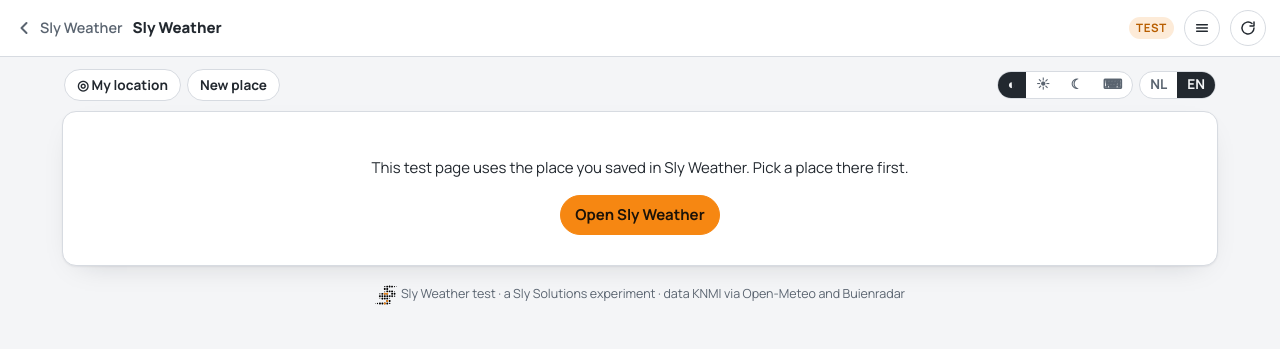
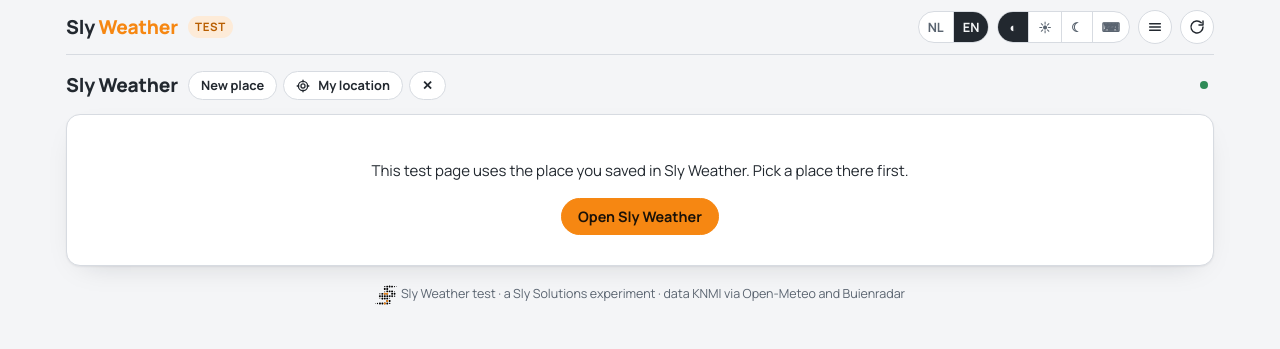
Before and after one commit to SlySolutions/sly-weather, a plain HTML site: page site/weather/test/index.html in a window 1280 px wide. Drawn offline with Linux system fonts and the light colour scheme.

Commit message:
Timeline test-8: header and place bar as in the main app, press and hold is a preview while the menu is open

```diff
--- a/site/weather/test/index.html
+++ b/site/weather/test/index.html
@@ -3,10 +3,10 @@
 <head>
 <meta charset="utf-8">
 <meta name="viewport" content="width=device-width,initial-scale=1,viewport-fit=cover">
-<meta http-equiv="Content-Security-Policy" content="default-src 'none'; script-src 'sha256-fqOcRd3tOF0r2pd4n2DVr3GqNZTi5n5ZEwET/+48IGw='; style-src 'unsafe-inline'; img-src 'self' data: https://image.buienradar.nl https://image-cdn.buienradar.nl; connect-src https://api.open-meteo.com; font-src data:; manifest-src 'self'; worker-src 'self'; base-uri 'none'; form-action 'none'">
+<meta http-equiv="Content-Security-Policy" content="default-src 'none'; script-src 'sha256-j6UCYC9VTnedKgZwslp145pxJ8WmNa5Qzs3VQYQ+YpE='; style-src 'unsafe-inline'; img-src 'self' data: https://image.buienradar.nl https://image-cdn.buienradar.nl; connect-src https://api.open-meteo.com; font-src data:; manifest-src 'self'; worker-src 'self'; base-uri 'none'; form-action 'none'">
 <meta name="robots" content="noindex">
 <meta name="description" content="Sly Weather experiment: one timeline for the coming hours and the week, with the rain map and the forecast for any moment you touch.">
-<meta name="version" content="test-7">
+<meta name="version" content="test-8">
 <meta name="theme-color" content="#F4F5F7" media="(prefers-color-scheme: light)">
 <meta name="theme-color" content="#14171B" media="(prefers-color-scheme: dark)">
 <title>Sly Weather test: tijdlijn</title>
@@ -26,7 +26,7 @@
   --accent:#F68712; --accent-ink:#B85E00; --accent-soft:#FDEBD8;
   --focus:#1F6FEB;
   --rain-1:#BFE3FF; --rain-2:#5FB4F2; --rain-3:#1F6FEB; --rain-4:#8B3FD9; --rain-5:#D23B6B;
-  --temp:#E0702A; --temp-cold:#2F7FD6; --wind:#2E8B57;
+  --temp:#E0702A; --temp-cold:#2F7FD6; --wind:#2E8B57; --ok:#2E8B57;
   --map-land:#E3E6EA; --map-prov:#8A939E; --map-sea:#F4F5F7;
   --night:rgba(34,40,47,.17); --day:rgba(246,135,18,.06);
   --radius:14px;
@@ -40,7 +40,7 @@
     --bg:#14171B; --bg-2:#1C2026; --bg-3:#242930; --text:#E7E9EC; --text-2:#A6AEB8; --line:#30363E;
     --accent:#F68712; --accent-ink:#FFB066; --accent-soft:#3A2A18;
     --rain-1:#3B7DB8; --rain-2:#5FB4F2; --rain-3:#9CD3FF; --rain-4:#C79BFF; --rain-5:#FF7AA2;
-    --temp:#FFB066; --temp-cold:#7FB6FF; --wind:#5BD08A;
+    --temp:#FFB066; --temp-cold:#7FB6FF; --wind:#5BD08A; --ok:#5BD08A;
     --map-land:#2A3038; --map-prov:#6B7684; --map-sea:#14171B; --night:rgba(0,0,0,.5); --day:rgba(255,255,255,.05);
     --shadow:0 1px 2px rgba(0,0,0,.4),0 12px 30px -18px rgba(0,0,0,.7); color-scheme:dark;
   }
@@ -49,7 +49,7 @@
   --bg:#14171B; --bg-2:#1C2026; --bg-3:#242930; --text:#E7E9EC; --text-2:#A6AEB8; --line:#30363E;
   --accent:#F68712; --accent-ink:#FFB066; --accent-soft:#3A2A18;
   --rain-1:#3B7DB8; --rain-2:#5FB4F2; --rain-3:#9CD3FF; --rain-4:#C79BFF; --rain-5:#FF7AA2;
-  --temp:#FFB066; --temp-cold:#7FB6FF; --wind:#5BD08A;
+  --temp:#FFB066; --temp-cold:#7FB6FF; --wind:#5BD08A; --ok:#5BD08A;
   --map-land:#2A3038; --map-prov:#6B7684; --map-sea:#14171B; --night:rgba(0,0,0,.5); --day:rgba(255,255,255,.05);
   --shadow:0 1px 2px rgba(0,0,0,.4),0 12px 30px -18px rgba(0,0,0,.7); color-scheme:dark;
 }
@@ -57,44 +57,52 @@
   --bg:#0A0E0C; --bg-2:#0F1512; --bg-3:#152019; --text:#9FE8A8; --text-2:#5FAA6A; --line:#1F3A27;
   --accent:#F68712; --accent-ink:#FFB066; --accent-soft:#1E2A14;
   --rain-1:#2F6B4A; --rain-2:#3FA66A; --rain-3:#5BF07A; --rain-4:#C8FF5B; --rain-5:#F68712;
-  --temp:#F68712; --temp-cold:#5FB4F2; --wind:#9FE8A8;
+  --temp:#F68712; --temp-cold:#5FB4F2; --wind:#9FE8A8; --ok:#5BF07A;
   --map-land:#101A14; --map-prov:#5FAA6A; --map-sea:#0A0E0C; --night:rgba(0,0,0,.55); --day:rgba(159,232,168,.06);
   --font-body:var(--font-mono); --radius:2px; --shadow:none; color-scheme:dark;
 }
 *{box-sizing:border-box}
 body{margin:0;background:var(--bg);color:var(--text);font-family:var(--font-body);font-size:15px;line-height:1.5;-webkit-text-size-adjust:100%}
 a{color:var(--accent-ink)}
-header.top{position:sticky;top:0;z-index:30;display:flex;align-items:center;gap:10px;padding:10px 14px;background:var(--bg-2);border-bottom:1px solid var(--line)}
-header.top .back{display:inline-flex;align-items:center;gap:6px;text-decoration:none;color:var(--text-2);font-weight:600;font-size:.9rem;white-space:nowrap}
-header.top .back svg{width:20px;height:20px}
-header.top .name{flex:1;min-width:0;overflow:hidden;text-overflow:ellipsis;white-space:nowrap;font-weight:800}
-header.top .tag{font-size:.72rem;font-weight:700;letter-spacing:.06em;text-transform:uppercase;color:var(--accent-ink);background:var(--accent-soft);padding:2px 7px;border-radius:999px}
-.iconbtn{width:36px;height:36px;border-radius:999px;border:1px solid var(--line);background:var(--bg-2);color:var(--text);display:inline-flex;align-items:center;justify-content:center;cursor:pointer;padding:0}
-.iconbtn:hover{border-color:var(--text-2)}
+/* Bovenbalk en plekbalk: dezelfde opbouw en stijl als de hoofdapp */
+header.top{position:sticky;top:env(safe-area-inset-top,0px);z-index:30;background:var(--bg);display:flex;align-items:center;justify-content:space-between;gap:10px;padding-block:10px;border-bottom:1px solid var(--line);flex-wrap:wrap}
+.brand{display:flex;align-items:center;gap:10px;text-decoration:none;color:inherit;min-width:0}
+.brand .name{font-weight:800;font-size:1.2rem;letter-spacing:-.01em;white-space:nowrap}
+.brand .name b{color:var(--accent);font-weight:800}
+.tag{font-size:.72rem;font-weight:700;letter-spacing:.06em;text-transform:uppercase;color:var(--accent-ink);background:var(--accent-soft);padding:2px 7px;border-radius:999px}
+:root[data-theme="nerd"] .brand .name::after{content:"_";color:var(--accent);animation:blink 1s steps(1) infinite}@keyframes blink{50%{opacity:0}}
+.controls{display:flex;align-items:center;gap:8px;flex-wrap:wrap;justify-content:flex-end}
+.seg{display:inline-flex;border:1px solid var(--line);border-radius:999px;overflow:hidden;background:var(--bg-2)}
+.seg button{appearance:none;border:0;background:transparent;color:var(--text-2);font:inherit;font-size:.8rem;font-weight:700;padding:6px 9px;cursor:pointer;line-height:1;min-height:30px;min-width:30px}
+.seg button[aria-pressed="true"]{background:var(--text);color:var(--bg)}
+.seg button+button{border-left:1px solid var(--line)}
+.iconbtn{appearance:none;border:1px solid var(--line);background:var(--bg-2);color:var(--text);width:34px;height:34px;border-radius:999px;cursor:pointer;display:inline-grid;place-items:center;font:inherit;flex:none;padding:0}
+.iconbtn:hover,.seg button:hover{color:var(--text)}
 .iconbtn.spin svg{animation:spin 1s linear infinite}@keyframes spin{to{transform:rotate(360deg)}}
-:root[data-theme="nerd"] .iconbtn,:root[data-theme="nerd"] .tag,:root[data-theme="nerd"] .zoom button{border-radius:2px}
-.app{max-width:1180px;margin:0 auto;padding:12px 12px 40px}
+.locbar{display:flex;align-items:center;justify-content:space-between;gap:10px 12px;flex-wrap:wrap;margin-top:16px}
+.locbar .place{display:flex;align-items:center;gap:10px;min-width:0;flex-wrap:wrap}
+.locbar .place .n{font-weight:800;font-size:1.2rem;letter-spacing:-.01em}
+.locbar select{font:inherit;color:var(--text);background:var(--bg-2);border:1px solid var(--line);border-radius:999px;padding:6px 10px;font-weight:700;max-width:11rem}
+.locbar .actions{display:flex;gap:6px;align-items:center}
+.locbar .actions .btn svg{width:14px;height:14px}
+.btn.small{padding:6px 12px;font-size:.8rem}
+:root[data-theme="nerd"] .iconbtn,:root[data-theme="nerd"] .tag,:root[data-theme="nerd"] .seg,:root[data-theme="nerd"] .seg button,:root[data-theme="nerd"] .locbar select,:root[data-theme="nerd"] .zoom button{border-radius:2px}
+.app{max-width:1180px;margin:0 auto;padding-block:0 32px;padding-left:max(16px,env(safe-area-inset-left,0px));padding-right:max(16px,env(safe-area-inset-right,0px))}
+#content,#empty{margin-top:14px}
 .card{background:var(--bg-2);border:1px solid var(--line);border-radius:var(--radius);box-shadow:var(--shadow);padding:12px 14px;margin-bottom:12px}
 :root[data-theme="nerd"] .card{border-color:var(--text-2)}
-.status{font-size:.82rem;color:var(--text-2);margin:0 2px 10px}
-.status.err{color:#D23B6B}
+.status{font-size:.8rem;color:var(--text-2)}
+.status .dot{display:inline-block;width:8px;height:8px;border-radius:50%;background:var(--ok);margin-right:6px;vertical-align:1px}
+.status.err .dot{background:var(--rain-5)}
 /* Welke delen de pagina toont: eerste keer alles, daarna de keuze (op dit toestel bewaard) */
 /* Menu onder de hamburger: alleen de delen; open en dicht met de knop. Tik is aan of uit, lang indrukken toont alleen dat deel */
-.menu{position:absolute;right:12px;top:calc(100% + 6px);max-width:calc(100% - 24px);background:var(--bg-2);border:1px solid var(--line);border-radius:var(--radius);box-shadow:var(--shadow);padding:10px 12px;z-index:31}
+.menu{position:absolute;right:0;top:calc(100% + 6px);max-width:calc(100% - 24px);background:var(--bg-2);border:1px solid var(--line);border-radius:var(--radius);box-shadow:var(--shadow);padding:10px 12px;z-index:31}
 .menu .hint2{font-size:.72rem;color:var(--text-2);margin:8px 0 0}
 :root[data-theme="nerd"] .menu{border-color:var(--text-2)}
-/* Balk onder de bovenbalk, zoals in de hoofdapp: plek, Mijn locatie, nieuwe plek; weergave en taal */
-.bar{display:flex;flex-wrap:wrap;gap:8px 12px;align-items:center;justify-content:space-between;margin:0 2px 10px}
-.bar .row{display:flex;flex-wrap:wrap;gap:6px;align-items:center}
-.bar select{font:inherit;color:var(--text);background:var(--bg-2);border:1px solid var(--line);border-radius:999px;padding:5px 10px;font-weight:700;max-width:11rem}
-.bar .btn{padding:5px 12px;font-size:.85rem}
-.seg{display:inline-flex;border:1px solid var(--line);border-radius:999px;overflow:hidden;background:var(--bg-2)}
-.seg button{border:0;background:transparent;color:var(--text-2);font:inherit;font-size:.85rem;font-weight:700;padding:4px 10px;cursor:pointer;line-height:1.3}
-.seg button[aria-pressed="true"]{background:var(--text);color:var(--bg)}
-:root[data-theme="nerd"] .bar select,:root[data-theme="nerd"] .seg,:root[data-theme="nerd"] .seg button{border-radius:2px}
 .chips{display:flex;flex-wrap:wrap;gap:6px;align-items:center;margin:0;font-size:.78rem;color:var(--text-2);user-select:none;-webkit-user-select:none;-webkit-touch-callout:none}
 .chips button{border:1px solid var(--line);background:var(--bg-2);color:var(--text-2);font:inherit;font-size:.78rem;font-weight:700;padding:3px 10px;border-radius:999px;cursor:pointer}
 .chips button[aria-pressed="true"]{background:var(--text);color:var(--bg);border-color:var(--text)}
+.chips button.solo{box-shadow:0 0 0 2px var(--accent)}
 :root[data-theme="nerd"] .chips button{border-radius:2px}
 /* Uitlezing van het gekozen moment */
 .readout .when{display:flex;align-items:baseline;gap:8px;flex-wrap:wrap;font-size:.9rem;color:var(--text-2)}
@@ -143,7 +151,7 @@ canvas#map{display:block;width:100%;height:auto;border-radius:10px;background:va
 .explain code{font-family:var(--font-mono);font-size:.8em}
 .explain li{overflow-wrap:anywhere}
 .empty{text-align:center;padding:30px 10px}
-.btn{display:inline-block;border:1px solid var(--line);background:var(--bg-2);color:var(--text);font:inherit;font-weight:700;padding:8px 14px;border-radius:999px;text-decoration:none;cursor:pointer}
+.btn{display:inline-flex;align-items:center;gap:8px;padding:9px 16px;border-radius:999px;font-weight:700;text-decoration:none;border:1px solid var(--line);font-size:.9rem;cursor:pointer;font-family:inherit;background:var(--bg-2);color:var(--text);line-height:1.2}
 .btn.primary{background:var(--accent);border-color:var(--accent);color:#1B1208}
 :root[data-theme="nerd"] .btn{border-radius:2px}:root[data-theme="nerd"] .btn.primary{background:var(--text);color:var(--bg);border-color:var(--text)}
 footer.foot{font-size:.78rem;color:var(--text-2);text-align:center;margin-top:18px}
@@ -155,20 +163,25 @@ footer.foot svg{width:22px;height:22px;vertical-align:middle;margin-right:4px}
 </style>
 </head>
 <body>
+<main class="app">
 <header class="top">
-  <a class="back" href="../" id="back"><svg viewBox="0 0 24 24" fill="none" stroke="currentColor" stroke-width="2.4" stroke-linecap="round" stroke-linejoin="round" aria-hidden="true"><path d="M15 18l-6-6 6-6"/></svg><span>Sly Weather</span></a>
-  <div class="name" id="placename"></div>
-  <span class="tag" id="tag">test</span>
-  <button class="iconbtn" id="menubtn" type="button" aria-label="Toon" aria-expanded="false"><svg width="16" height="16" viewBox="0 0 24 24" fill="none" stroke="currentColor" stroke-width="2.2" stroke-linecap="round" aria-hidden="true"><path d="M4 7h16M4 12h16M4 17h16"/></svg></button>
-  <button class="iconbtn" id="refresh" type="button" aria-label="Vernieuwen"><svg width="16" height="16" viewBox="0 0 24 24" fill="none" stroke="currentColor" stroke-width="2.2" stroke-linecap="round" stroke-linejoin="round" aria-hidden="true"><path d="M21 12a9 9 0 1 1-3-6.7"/><path d="M21 3v6h-6"/></svg></button>
+  <a class="brand" href="../" aria-label="Sly Weather"><span class="name">Sly <b>Weather</b></span><span class="tag">test</span></a>
+  <div class="controls">
+    <div class="seg lang" id="langs" role="group" aria-label="Taal / Language"></div>
+    <div class="seg theme" id="themes" role="group" aria-label="Thema"></div>
+    <button class="iconbtn" id="menubtn" type="button" aria-label="Delen" aria-expanded="false"><svg width="16" height="16" viewBox="0 0 24 24" fill="none" stroke="currentColor" stroke-width="2.2" stroke-linecap="round" aria-hidden="true"><path d="M4 7h16M4 12h16M4 17h16"/></svg></button>
+    <button class="iconbtn" id="refresh" type="button" aria-label="Vernieuwen"><svg width="16" height="16" viewBox="0 0 24 24" fill="none" stroke="currentColor" stroke-width="2.2" stroke-linecap="round" stroke-linejoin="round" aria-hidden="true"><path d="M21 12a9 9 0 1 1-2.6-6.4"/><path d="M21 3v6h-6"/></svg></button>
+  </div>
   <div class="menu" id="menu" hidden><div class="chips" id="chips"></div><p class="hint2" id="chiphint"></p></div>
 </header>
-<main class="app">
-  <div class="bar" id="bar">
-    <div class="row"><select id="placesel" aria-label="Plek"></select><button class="btn" id="geobtn" type="button"></button><a class="btn" id="newplace" href="../"></a></div>
-    <div class="row"><div class="seg" id="themes" role="group"></div><div class="seg" id="langs" role="group"></div></div>
+  <div class="locbar" id="locbar">
+    <div class="place">
+      <span class="n" id="placename">–</span>
+      <select id="placesel" aria-label="Plek"></select>
+      <span class="actions"><a class="btn small" id="newplace" href="../"></a><button class="btn small" id="geobtn" type="button"><svg viewBox="0 0 24 24" fill="none" stroke="currentColor" stroke-width="2.2" stroke-linecap="round" stroke-linejoin="round" aria-hidden="true"><circle cx="12" cy="12" r="3.5"/><path d="M12 2v3M12 19v3M2 12h3M19 12h3"/><circle cx="12" cy="12" r="8"/></svg><span id="geotxt"></span></button><button class="btn small" id="delbtn" type="button">✕</button></span>
+    </div>
+    <div class="status" id="status"><span class="dot"></span><span id="statustext"></span></div>
   </div>
-  <p class="status" id="status"></p>
   <div id="empty" class="card empty" hidden>
     <p id="emptytxt"></p>
     <a class="btn primary" href="../" id="emptybtn"></a>
@@ -231,7 +244,7 @@ const I18N = {
     ex_p: 'Een experiment: één tijdlijn voor de komende uren én de hele week, met voor elk moment het kaartje en de verwachting. Idee van een vriend (zoals Flowx). De eerste twee uur komen van de Buienradar-radar (per 5 minuten), daarna van het KNMI-model via Open-Meteo: per kwartier voor de eerste 24 uur, per uur daarna. Het kaartje na de radar is een modelraster van 10 x 10 punten over Nederland, dus grof (±40 km) maar wel voor de hele week.',
     ex_req: 'Wat je toestel verlaat: een verzoek met je afgeronde coördinaat naar Open-Meteo, een verzoek om het vaste raster (voor iedereen gelijk, zegt niets over jou) en het Buienradar-beeld. Niets wordt bewaard buiten dit toestel.',
     ex_log: 'Verzoeken deze keer',
-    m_menu: 'Delen', chip_hint: 'Tik: aan of uit. Lang indrukken: alleen dit deel.', all: 'Alles', geo: 'Mijn locatie', geo_temp: 'Mijn locatie', newplace: 'Nieuwe plek', th_t: ['Volgt het toestel', 'Licht', 'Donker', 'Nerd'],
+    m_menu: 'Delen', chip_hint: 'Tik: aan of uit (bewaard). Lang indrukken: even alleen dit deel, tot je het menu sluit.', all: 'Alles', delplace: 'Deze plek verwijderen', sure: 'Zeker? \u2715', geo: 'Mijn locatie', geo_temp: 'Mijn locatie', newplace: 'Nieuwe plek', th_t: ['Volgt het toestel', 'Licht', 'Donker', 'Nerd'],
     gps_busy: 'Positie opvragen...', gps_denied: 'Locatie geweigerd door de browser', gps_timeout: 'Locatie duurde te lang', gps_unavail: 'Locatie niet beschikbaar', home: 'Terug naar je plek',
     foot: 'Sly Weather test · een Sly Solutions-experiment · gegevens KNMI via Open-Meteo en Buienradar'
   },
@@ -256,7 +269,7 @@ const I18N = {
     ex_p: 'An experiment: one timeline for the coming hours and the whole week, with the map and the forecast for any moment. A friend suggested it (think Flowx). The first two hours come from the Buienradar radar (5-minute steps), after that from the KNMI model via Open-Meteo: 15-minute steps for the first 24 hours, hourly beyond. After the radar window the map is a model grid of 10 x 10 points over the Netherlands, so coarse (about 40 km) but available for the whole week.',
     ex_req: 'What leaves your device: one request with your rounded coordinate to Open-Meteo, one request for the fixed grid (identical for everyone, says nothing about you) and the Buienradar image. Nothing is stored outside this device.',
     ex_log: 'Requests this time',
-    m_menu: 'Sections', chip_hint: 'Tap: on or off. Press and hold: only this section.', all: 'All', geo: 'My location', geo_temp: 'My location', newplace: 'New place', th_t: ['Follows the device', 'Light', 'Dark', 'Nerd'],
+    m_menu: 'Sections', chip_hint: 'Tap: on or off (saved). Press and hold: only this section for now, until you close the menu.', all: 'All', delplace: 'Remove this place', sure: 'Sure? \u2715', geo: 'My location', geo_temp: 'My location', newplace: 'New place', th_t: ['Follows the device', 'Light', 'Dark', 'Nerd'],
     gps_busy: 'Getting position...', gps_denied: 'Location denied by the browser', gps_timeout: 'Location took too long', gps_unavail: 'Location unavailable', home: 'Back to your place',
     foot: 'Sly Weather test · a Sly Solutions experiment · data KNMI via Open-Meteo and Buienradar'
   }
@@ -325,7 +338,7 @@ const places = LS.get('bb_places', []); let cur = LS.get('bb_cur', 0), tempPlace
 let place = places[cur] || null;
 const geoAvail = window.isSecureContext && 'geolocation' in navigator;
 /* Andere plek (uit de lijst van de hoofdapp, of tijdelijk via Mijn locatie): opnieuw ophalen, cursor op nu, kaart terug op de plek */
-function setPlace(p) { place = p; pan = {dx: 0, dy: 0}; sel = null; modelCanvas = null; $('placename').textContent = p ? p.name : 'Sly Weather'; $('empty').hidden = !!p; $('content').hidden = true; if (p) refreshAll(false); }
+function setPlace(p) { place = p; pan = {dx: 0, dy: 0}; sel = null; modelCanvas = null; $('placename').textContent = p ? p.name : '\u2013'; $('empty').hidden = !!p; $('content').hidden = true; if (p) refreshAll(false); }
 let meteo = null, grid = null, radar = null, bars = [], busy = false;
 let zoomH = LS.get('bbt_zoom', 24); if (!ZOOMS.includes(zoomH)) zoomH = 24;
 let sel = null, tStart = 0, tEnd = 0;
@@ -333,7 +346,7 @@ const roundDigits = () => +LS.get('bb_round', 2);
 const model = () => LS.get('bb_model', 'knmi_seamless');
 
 /* ============ Ophalen ============ */
-function setStatus(txt, err) { $('status').textContent = txt; $('status').classList.toggle('err', !!err); }
+function setStatus(txt, err) { $('statustext').textContent = txt; $('status').classList.toggle('err', !!err); }
 function gridUrl() {
   const la = [], lo = [];
   for (let r = 0; r < GRID.n; r++) for (let c = 0; c < GRID.n; c++) { la.push((GRID.lat0 + r * (GRID.lat1 - GRID.lat0) / (GRID.n - 1)).toFixed(2)); lo.push((GRID.lon0 + c * (GRID.lon1 - GRID.lon0) / (GRID.n - 1)).toFixed(2)); }
@@ -625,21 +638,24 @@ function drawAll() { if (raf) return; raf = requestAnimationFrame(() => { raf =
 /* Welke delen open: eerste keer alles, daarna de keuze uit bbt_tiles */
 const SECTIONS = ['now', 'tl', 'map', 'txt', 'ex'], SEC_EL = {now: 'readout', tl: 'tlcard', map: 'mapcard', txt: 'story', ex: 'explain'};
 let shown = LS.get('bbt_tiles', SECTIONS).filter(k => SECTIONS.includes(k));
+/* solo: tijdelijke voorvertoning van één deel (lang indrukken), alleen zolang het menu open staat; niet bewaard */
+let solo = null;
 function applySections() {
-  SECTIONS.forEach(k => { $(SEC_EL[k]).hidden = !shown.includes(k); });
-  $('chips').innerHTML = SECTIONS.map(k => `<button type="button" data-sec="${k}" aria-pressed="${shown.includes(k)}">${t('sec_' + k)}</button>`).join('') + `<button type="button" data-sec="all" aria-pressed="${shown.length === SECTIONS.length}">${t('all')}</button>`;
+  const v = solo && !$('menu').hidden ? [solo] : shown;
+  SECTIONS.forEach(k => { $(SEC_EL[k]).hidden = !v.includes(k); });
+  $('chips').innerHTML = SECTIONS.map(k => `<button type="button" data-sec="${k}" aria-pressed="${shown.includes(k)}" class="${solo === k ? 'solo' : ''}">${t('sec_' + k)}</button>`).join('') + `<button type="button" data-sec="all" aria-pressed="${shown.length === SECTIONS.length}">${t('all')}</button>`;
   if (meteo) { modelCanvas = null; drawAll(); }
 }
-/* Menupaneel: open en dicht met de knop (of Klaar); zolang het open staat is de inhoud weg, daarna komt alles terug zoals gekozen */
-function setMenu(open) { $('menu').hidden = !open; $('menubtn').setAttribute('aria-expanded', String(open)); }
+/* Menu: open en dicht met de knop; bij sluiten vervalt de voorvertoning en geldt weer de bewaarde keuze */
+function setMenu(open) { $('menu').hidden = !open; $('menubtn').setAttribute('aria-expanded', String(open)); if (!open) solo = null; applySections(); }
 $('menubtn').addEventListener('click', () => setMenu($('menu').hidden));
 function renderMenu() {
   $('chiphint').textContent = t('chip_hint');
   const sl = $('placesel'); sl.innerHTML = '';
   places.forEach((q, i) => { const o = document.createElement('option'); o.value = i; o.textContent = q.name; o.selected = place === q; sl.appendChild(o); });
   if (tempPlace) { const o = document.createElement('option'); o.value = 'tmp'; o.textContent = tempPlace.name; o.selected = place === tempPlace; sl.appendChild(o); }
-  sl.hidden = !places.length && !tempPlace;
-  $('geobtn').textContent = '\u25CE ' + t('geo'); $('geobtn').hidden = !geoAvail; $('newplace').textContent = t('newplace');
+  sl.hidden = places.length + (tempPlace ? 1 : 0) < 2;
+  $('geotxt').textContent = t('geo'); $('geobtn').hidden = !geoAvail; $('newplace').textContent = t('newplace'); $('delbtn').hidden = !place; $('delbtn').title = t('delplace');
   const th = LS.get('bb_theme', 'auto');
   $('themes').innerHTML = ['auto', 'light', 'dark', 'nerd'].map((k, i) => `<button type="button" data-th="${k}" aria-pressed="${th === k}" title="${t('th_t')[i]}">${['\u25D0', '\u2600', '\u263E', '\u2328'][i]}</button>`).join('');
   $('langs').innerHTML = ['nl', 'en'].map(k => `<button type="button" data-lang="${k}" aria-pressed="${lang === k}">${k.toUpperCase()}</button>`).join('');
@@ -655,6 +671,16 @@ $('geobtn').addEventListener('click', () => {
   }, err => { setStatus(t(err.code === 1 ? 'gps_denied' : err.code === 3 ? 'gps_timeout' : 'gps_unavail'), true); addLog('gps', 'mislukt: ' + err.message, null, Math.round(performance.now() - t0), 'code ' + err.code); },
   {enableHighAccuracy: false, timeout: 15000, maximumAge: 600000});
 });
+/* Plek verwijderen: eerst "Zeker?", daarna weg uit de lijst van de hoofdapp; een tijdelijke plek valt gewoon weg */
+let delArmed = null;
+$('delbtn').addEventListener('click', () => {
+  const b = $('delbtn');
+  if (!delArmed) { delArmed = setTimeout(() => { delArmed = null; b.textContent = '\u2715'; }, 3000); b.textContent = t('sure'); return; }
+  clearTimeout(delArmed); delArmed = null; b.textContent = '\u2715';
+  if (place === tempPlace) { tempPlace = null; setPlace(places[cur] || null); }
+  else { places.splice(cur, 1); cur = 0; LS.set('bb_places', places); LS.set('bb_cur', cur); try { localStorage.removeItem('bb_cache'); } catch (e) {} setPlace(places[0] || null); }
+  renderMenu();
+});
 $('themes').addEventListener('click', e => { const b = e.target.closest('button'); if (b) applyTheme(b.dataset.th); });
 $('langs').addEventListener('click', e => { const b = e.target.closest('button'); if (b && b.dataset.lang !== lang) { LS.set('bb_lang', b.dataset.lang); location.reload(); } });
 /* Kaart: + en −, ⌖ terug naar je plek, slepen om te verschuiven */
@@ -669,9 +695,9 @@ $('map').addEventListener('pointermove', e => {
 });
 ['pointerup', 'pointercancel'].forEach(k => $('map').addEventListener(k, () => { mapDrag = null; }));
 /* Tik: aan of uit (Alles: alles aan). Lang indrukken (450 ms): alleen dit deel; de tik die daarop volgt wordt genegeerd */
-function setShown(list) { shown = list; LS.set('bbt_tiles', shown); applySections(); }
+function setShown(list) { shown = list; solo = null; LS.set('bbt_tiles', shown); applySections(); }
 let holdT = 0, held = false;
-$('chips').addEventListener('pointerdown', e => { const b = e.target.closest('button'); if (!b || b.dataset.sec === 'all') return; held = false; clearTimeout(holdT); holdT = setTimeout(() => { held = true; setShown([b.dataset.sec]); }, 450); });
+$('chips').addEventListener('pointerdown', e => { const b = e.target.closest('button'); if (!b || b.dataset.sec === 'all') return; held = false; clearTimeout(holdT); holdT = setTimeout(() => { held = true; solo = b.dataset.sec; applySections(); }, 450); });
 ['pointerup', 'pointercancel', 'pointerleave'].forEach(k => $('chips').addEventListener(k, () => clearTimeout(holdT)));
 $('chips').addEventListener('contextmenu', e => e.preventDefault());
 $('chips').addEventListener('click', e => { const b = e.target.closest('button'); if (!b) return; if (held) { held = false; return; } const k = b.dataset.sec;
```
Also changed, not shown: src/test_template.html (+75 -49 lines), 1 other file.
